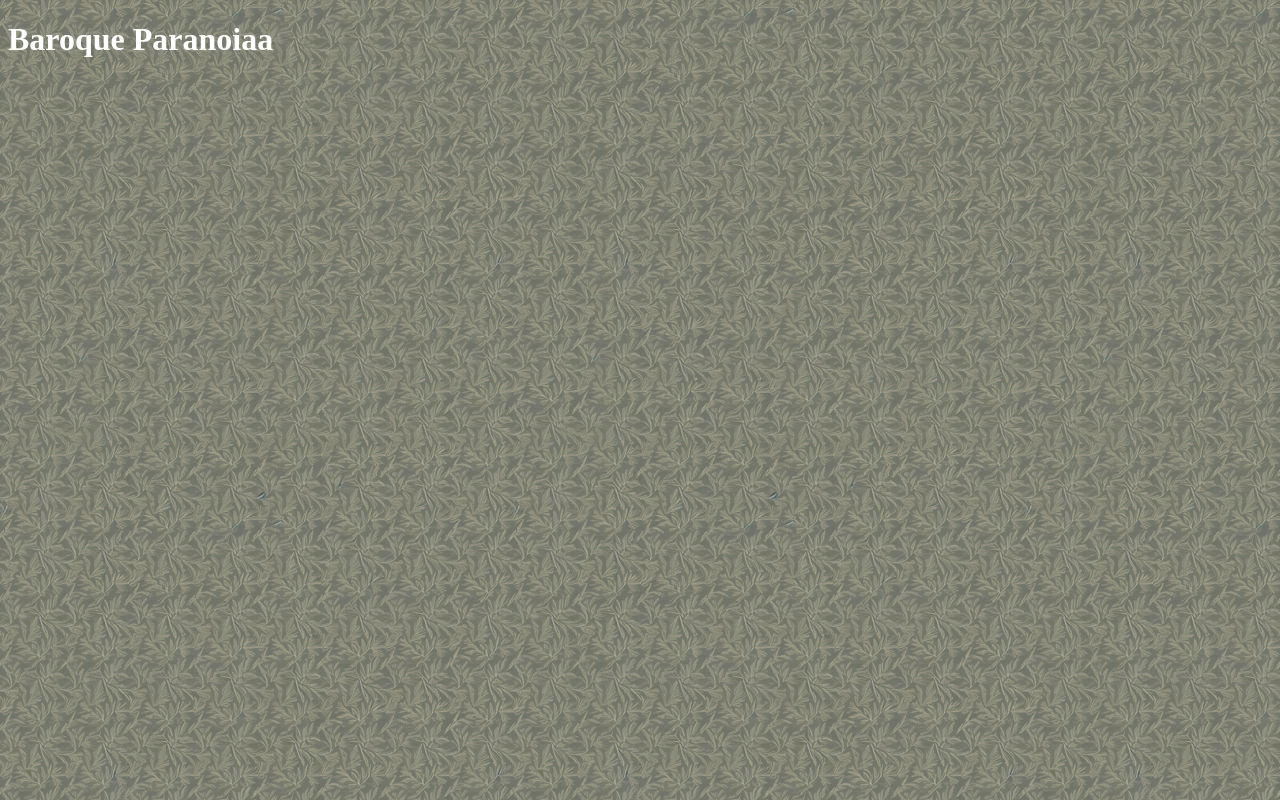
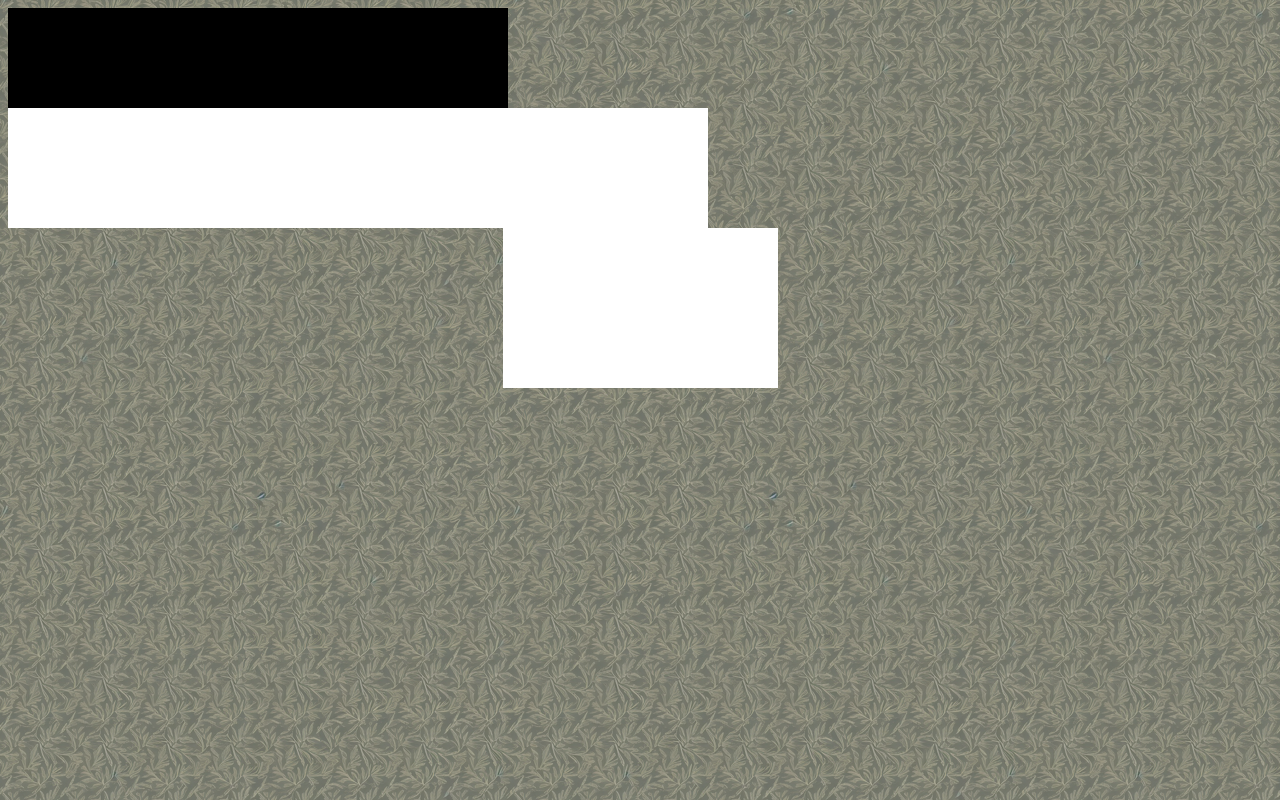
Before and after one commit to MiaVilke/MiaVilke.github.io, a plain HTML site: page stuffs.html in a window 1280 px wide. Drawn offline with Linux system fonts and the light colour scheme.

Commit message:
hail mary

```diff
--- a/stuffs.html
+++ b/stuffs.html
@@ -6,10 +6,30 @@
     <link rel="icon" type="image/x-icon" href="images/Gort-Gorts-Icons-Vol4-Plump-N-dapper.32.png">
 
   </head>
-  <body class="stuffsbackground">
-    <div class="title">
-      <h1>Baroque Paranoiaa</h1>
+  <body class="stuffsbackground" font-family: 'Courier New', monospace;>
+    <div id="rectangle" class="centerflex">
     </div>
+  <div class="entrylist" class="centerflex">
+    <p>
+      2024-09-20 - name of a entry
+      2023-02-20 - another entry
+      2022-12-11 - name of something else
+      2021-09-20 - name of a entry
+      2020-02-20 - another entry
+      2019-12-11 - name of something else
+    </p>
+
+  </div>
+
+  <div class="centerflex">
+    <div id="imageplaceholder"></div>
+    <div class="entrybody">
+      <p>
+        Lorem ipsum dolor sit amet, consectetur adipiscing elit, sed do eiusmod tempor incididunt ut labore et dolore magna aliqua. Ut enim ad minim veniam, quis nostrud exercitation ullamco laboris nisi ut aliquip ex ea commodo consequat. Duis aute irure dolor in reprehenderit in voluptate velit esse cillum dolore eu fugiat nulla pariatur.
+      </p>
+    </div>
+
+  </div>
 
   </body>
 </html>
--- a/styles.css
+++ b/styles.css
@@ -26,6 +26,11 @@ p {
   font-family: Georgia, 'Times New Roman', Times, serif;
   color: white;
   font-size: 12px;
+}
+
+#courier{
+  font-family: 'Courier New', monospace;
+
 }
 
 @font-face {
@@ -88,3 +93,27 @@ p {
   justify-content: center;
   flex-direction: column;
 }
+
+#rectangle{
+  width:500px;
+  height:100px;
+  background:black;
+}
+
+#square{
+  width:200px;
+  height:200px;
+  background:black
+}
+.entrylist{
+  width:700px;
+  height:120px;
+  background: white;
+  column-count: 2;
+}
+
+.entrybody{
+  width: 275px;
+  background: white;
+
+}
```
